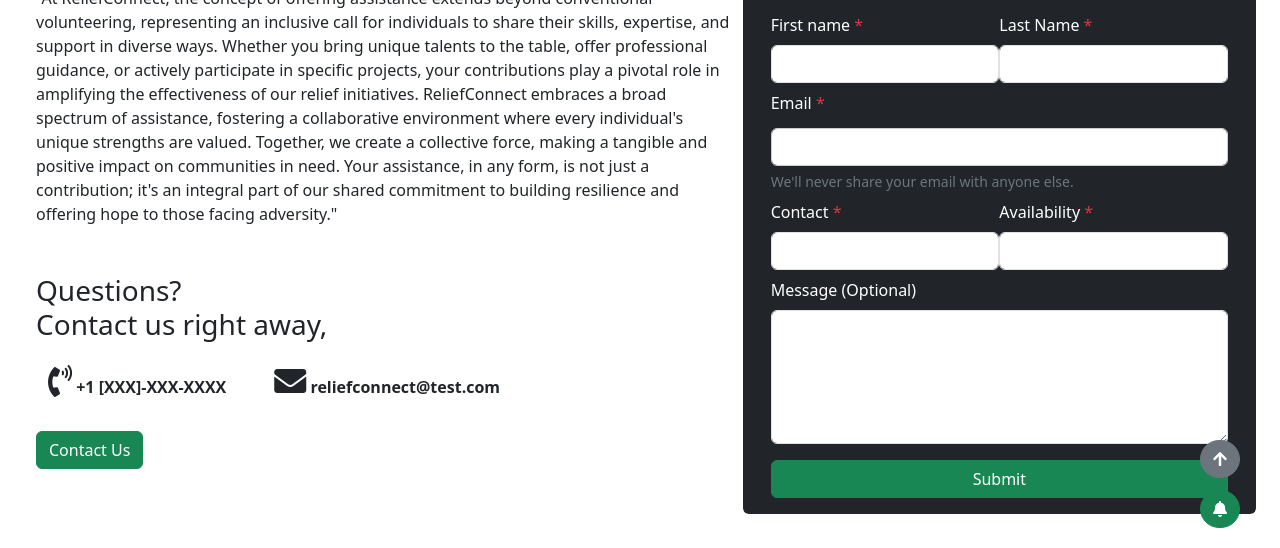
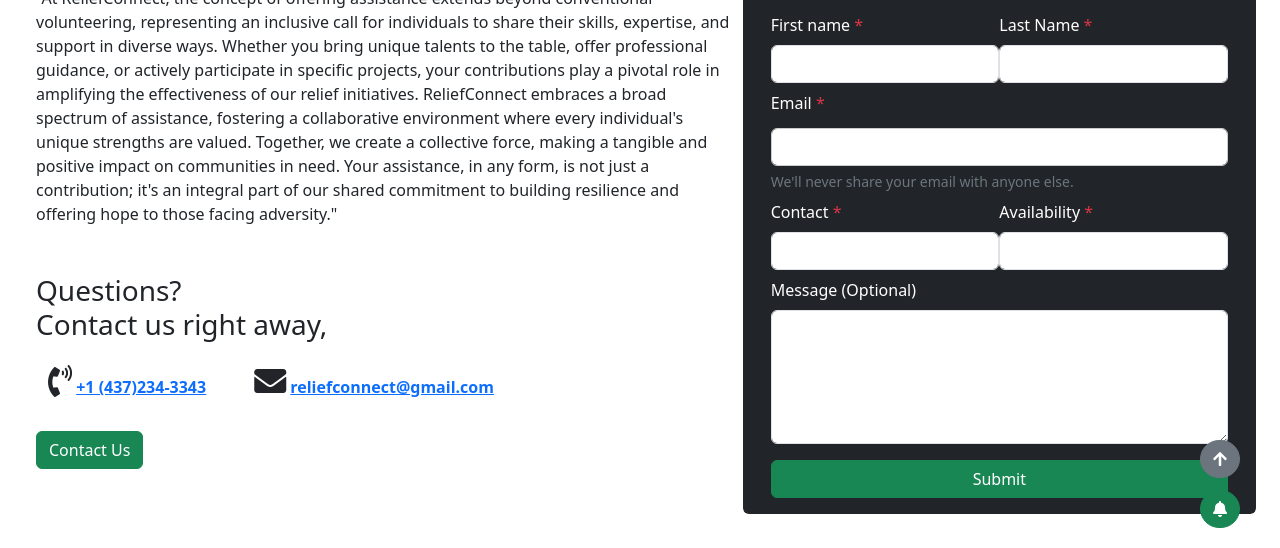
Before and after one commit to nimk321/Front-End_Final_Project, a plain HTML site: page offer-assistance.html in a window 1280 px wide. Shown: the part 252-800 px from the top of the page. Drawn offline with nearby package versions, Linux system fonts and the light colour scheme.

Commit message:
Made contacts link clickable...

```diff
--- a/offer-assistance.html
+++ b/offer-assistance.html
@@ -116,12 +116,17 @@
             <div class="container d-flex py-3">
 <p>
   <i class="fas fa-phone-volume fa-2x"></i>
-                <span class="fw-bold">+1 [XXX]-XXX-XXXX</span>
+  <span class="fw-bold">
+   <a href="tel:+1-437-234-3343">+1 (437)234-3343</a>
+  </span>
 </p>
 <p class="px-5">
   <i class="fas fa-envelope fa-2x"></i>
-                <span class="fw-bold"> reliefconnect@test.com</span>
+  <span class="fw-bold">
+    <a href="mailto:reliefconnect@gmail.com">reliefconnect@gmail.com</a>
+  </span>
 </p>
+
             </div>
             <button class="btn btn-success">
               <a class="text-white text-decoration-none" href="error.html">
```
Lines whose indentation alone changed are shown as unchanged.
